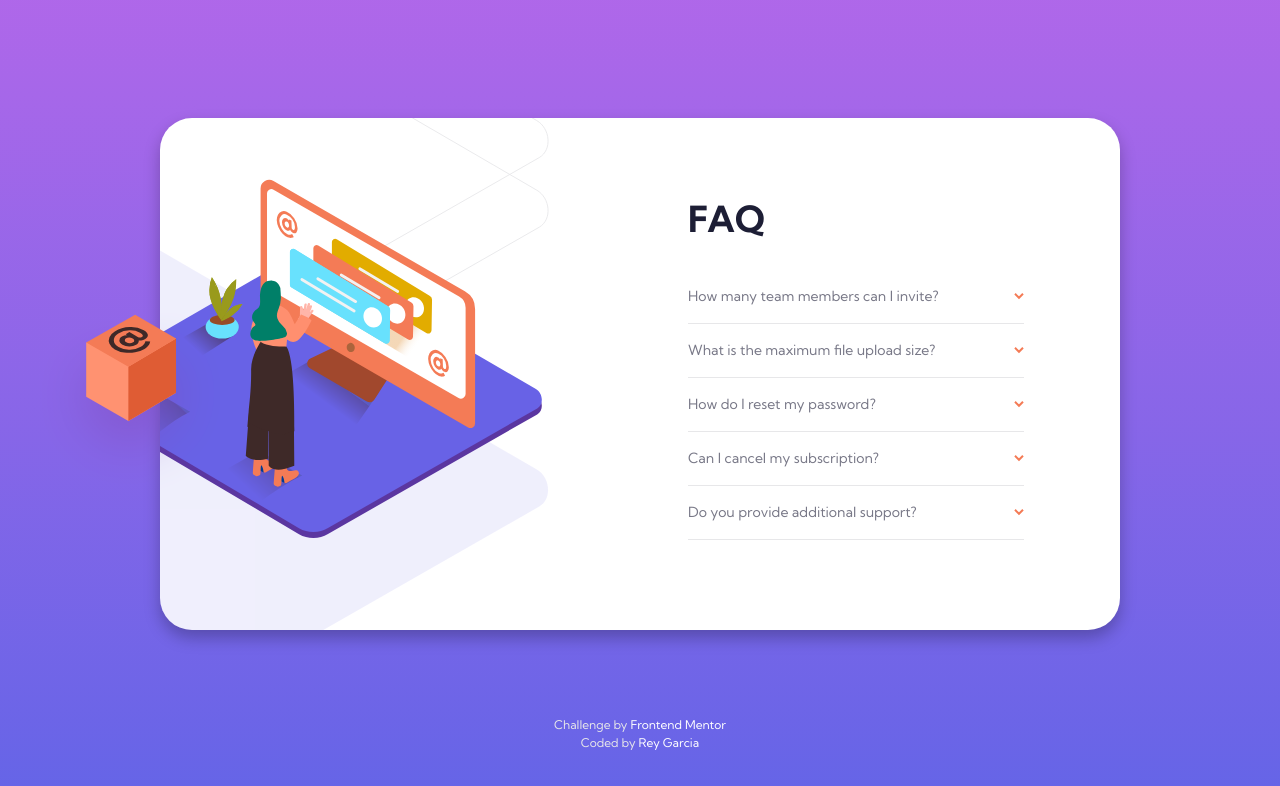
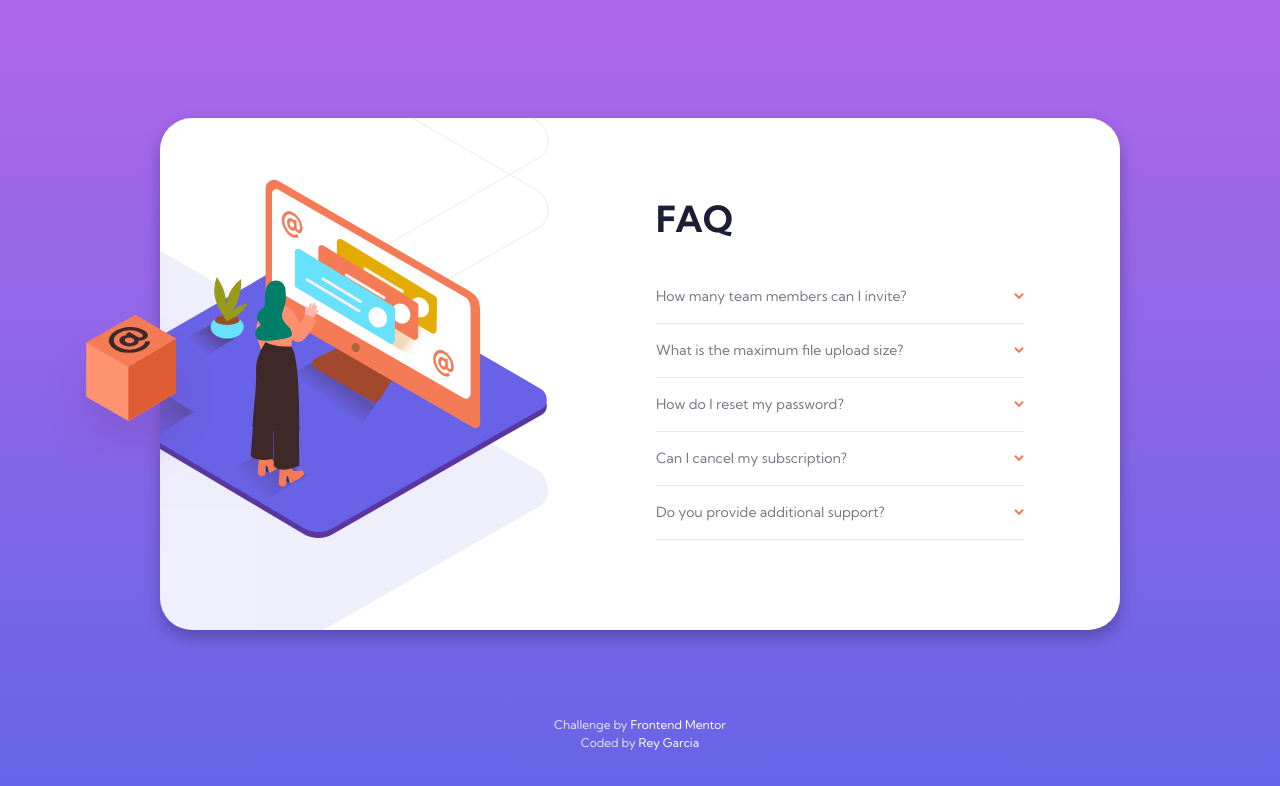
Before and after one commit to brandeth/learn-faq-accordion-card, a Nuxt app: page / in a window 1280 px wide. Shown: the top 786 px of the page. Built offline with nearby package versions, Linux system fonts and the light colour scheme.

Commit message:
added gap 2rem;

```diff
--- a/assets/styles/main.scss
+++ b/assets/styles/main.scss
@@ -176,7 +176,6 @@ h6 {
         position: relative;
         margin-top: 35%;
         padding-top: 0;
-        gap: 6rem;
         box-shadow: 0 0.5rem 1rem rgba(0, 0, 0, 0.25);
     }
 
@@ -327,6 +326,7 @@ h6 {
             padding: 3rem 6rem;
             min-height: 32rem;
             overflow: hidden;
+            gap: 2rem;
         }
 
         &-content {
```
